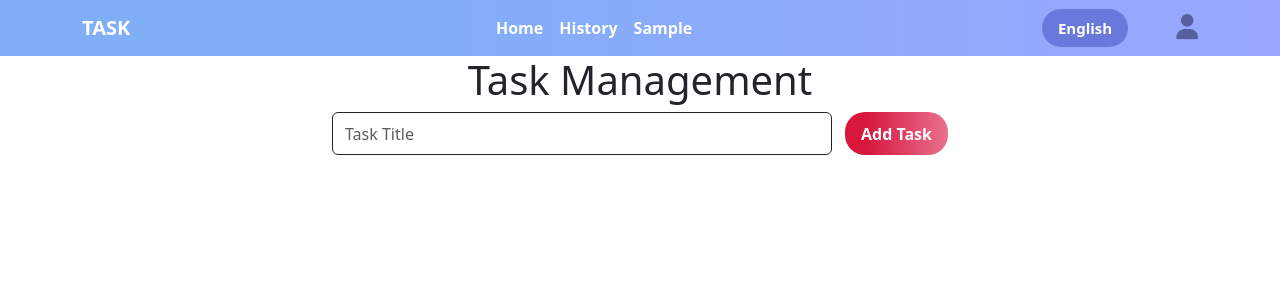
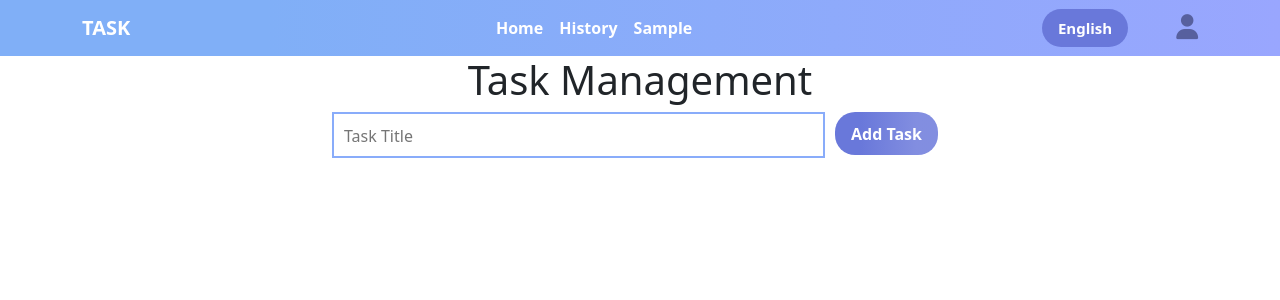
Before and after one commit to kumaragurumkce/taskmanage, a Vue app: page / in a window 1280 px wide. Shown: the top 300 px of the page. Built offline with nearby package versions, Linux system fonts and the light colour scheme; a web font is replaced by a local one.

Commit message:
input field expand

```diff
--- a/src/assets/style.css
+++ b/src/assets/style.css
@@ -10,17 +10,17 @@ white-space: nowrap;
   text-decoration: none;
 padding: 0.6rem 1rem ;
 border-radius: 20px;
-    background: rgb(215,23,59);
-background: linear-gradient(90deg, rgba(215,23,59,1) 21%, rgba(233,113,144,1) 100%);
+background: rgb(105,120,218);
+background: linear-gradient(90deg, rgba(105,120,218,1) 25%, rgba(129,141,224,0.9920343137254902) 79%);
 }
 
 
 .Addtask:hover{
-    background: rgb(215,23,59);
+background: rgb(105,120,218);
 }
 .task-title-input{
     max-width: 500px;
-    border: 1px solid ;
+    border: 2px solid #89ACFA ;
 }
 .deleteIcon,.editIcon{
     font-size: 1.2rem;
@@ -30,6 +30,7 @@ background: linear-gradient(90deg, rgba(215,23,59,1) 21%, rgba(233,113,144,1) 10
 .card-main{
     min-height: 200px;
     overflow: hidden;
+    border: none;
     box-shadow: rgba(0, 0, 0, 0.19) 0px 10px 20px, rgba(0, 0, 0, 0.23) 0px 6px 6px;
 }
 .task-content{
@@ -71,6 +72,10 @@ font-weight: 600;
     font-weight: 600;
     background: rgb(105,120,218);background: linear-gradient(90deg, rgba(105,120,218,1) 18%, rgba(105,120,218,1) 60%);
 }
+.form-control:focus {
+    outline: none; /* Remove the default outline */
+    box-shadow: none;
+  }
 
 /*
 .dropdown-content {
@@ -121,3 +126,31 @@ font-weight: 600;
     background: rgb(128,175,247);
     background: linear-gradient(90deg, rgba(128,175,247,1) 21%, rgba(153,166,254,1) 100%);
 }
+.blinking-message{
+    animation: blink 0.5s ease-in-out 1;
+}
+
+.border-success-custom{
+    border: 2px solid #6978DA !important;
+}
+.border-danger-custom{
+    border: 2px solid #e43a1c;
+
+}
+@keyframes blink{
+    0% {
+        opacity: 1;
+      }
+      25% {
+        opacity: 0.5;
+      }
+      50% {
+        opacity: 0;
+      }
+      75% {
+        opacity: 0.5;
+      }
+      100% {
+        opacity: 1;
+      }
+}
--- a/src/views/Home.vue
+++ b/src/views/Home.vue
@@ -2,29 +2,43 @@
   <div class="container-fluid">
     <h1 class="text-center">Task Management</h1>
     <div class="row justify-content-center">
-      <div class="col-6">
+      <div class="col-6 ">
+
         <form @submit.prevent="submitForm">
-          <div class="d-flex justify-content-between">
-            <input class="form-control task-title-input me-2"
-             v-model="task.title" placeholder="Task Title" required />
-            <button type="submit" class="Addtask">
+          <div class="d-flex justify-content-between header-2">
+            <textarea
+              id="expandableInput"
+              class="border-none task-title-input me-2"
+              :class="{'border-success-custom': isValid, 'border-danger-custom': titleError}"
+              v-model="task.title"
+              placeholder="Task Title"
+              :style="{ height: textareaHeight, overflowY: overflow }"
+              @input="addtaskInputheightadjust"
+              @blur="validateinputAdd"
+              ref="textarea"
+            />
+            <button type="submit" class="Addtask ">
               {{ isEditing ? 'Update Task' : 'Add Task' }}
             </button>
+          </div>
+          <div v-if="titleError" class="text-danger blinking-message">
+            {{ titleError }}
           </div>
         </form>
       </div>
     </div>
-
+<div class="edit-css">
     <TaskList @edit-task="editTask" />
-    <!-- Custom Modal -->
+  </div> <!-- Custom Modal -->
     <div v-if="showModal" class="modal-overlay" @click.self="closeModal">
-      <div class="modal-content"  :style="{background: task.backgroundColor}">
+      <div class="modal-content" :style="{ background: task.backgroundColor }">
         <div class="modal-header">
           <button class="model-close border-none" @click="closeModal">&times;</button>
         </div>
         <div class="modal-body">
           <textarea
-            class="modal-textarea" :style="{background: task.backgroundColor}"
+            class="modal-textarea"
+            :style="{ background: task.backgroundColor }"
             v-model="task.title"
             @input="adjustTextareaHeight"
             @blur="updateTask"
@@ -50,14 +64,22 @@ export default {
     return {
       task: { id: null, title: '', date: '', backgroundColor: '', fontColor: '' },
       isEditing: false,
-      showModal: false, // State to control the modal visibility
+      showModal: false,
+      titleError: '',
+      isValid: false,
+      textareaHeight: '50px',
+      maxHeight: '200px',
+      overflow: 'hidden',
     };
   },
-
   methods: {
     ...mapActions(['addTask', 'updateTask']),
 
     submitForm() {
+      // Perform validation before submitting
+      this.validateinputAdd();
+
+      if (this.isValid) {
         if (this.isEditing) {
           this.updateTask(this.task);
         } else {
@@ -67,16 +89,47 @@ export default {
           this.task.date = date;
           this.task.backgroundColor = this.getLightBackgroundColor();
           this.task.fontColor = this.getDarkFontColor();
-        console.log(this.task.id);
           this.addTask(this.task);
         }
         this.resetForm();
+      }
     },
 
+    validateinputAdd() {
+      // Validation logic
+      if (this.task.title.trim() === '') {
+        this.titleError = 'Task cannot be empty. Please enter a task before adding it.';
+        this.isValid = false;
+      } else {
+        this.titleError = '';
+        this.isValid = true;
+      }
+    },
+
+    addtaskInputheightadjust() {
+      this.$nextTick(() => {
+        const textarea = this.$refs.textarea;
+        textarea.style.height = '50px';
+        const scrollHeight = textarea.scrollHeight;
+
+        if (scrollHeight > parseInt(this.maxHeight)) {
+          textarea.style.height = this.maxHeight;
+          textarea.style.overflowY = 'auto';
+        } else {
+          textarea.style.height = `${scrollHeight}px`;
+          textarea.style.overflowY = 'hidden';
+        }
+      });
+    },
 
     resetForm() {
       this.task = { id: null, title: '', date: '', backgroundColor: '', fontColor: '' };
       this.isEditing = false;
+      this.titleError = '';
+      this.isValid = false;
+      this.textareaHeight = '50px';
+      this.overflow = 'hidden';
+      this.addtaskInputheightadjust(); // Adjust height on form reset
     },
 
     editTask(task) {
@@ -102,40 +155,57 @@ export default {
 
     adjustTextareaHeight() {
       const textarea = this.$refs.textarea;
-      textarea.style.height = 'auto'; // Reset height
-      textarea.style.height = textarea.scrollHeight + 'px'; // Adjust based on scroll height
+      textarea.style.height = 'auto';
+      textarea.style.height = textarea.scrollHeight + 'px';
     },
 
     getLightBackgroundColor() {
-      // Generate a light background color
-          // Generate soft pastel-like colors for a classic light theme
-          const hue = Math.floor(Math.random() * 360); // Random hue
-      const saturation = 60 + Math.random() * 20; // Saturation between 60% and 80%
-      const lightness = 80 + Math.random() * 10; // Lightness between 80% and 90%
-
+      const hue = Math.floor(Math.random() * 360);
+      const saturation = 60 + Math.random() * 20;
+      const lightness = 80 + Math.random() * 10;
       return `hsl(${hue}, ${saturation}%, ${lightness}%)`;
-
     },
 
     getDarkFontColor() {
-      const hue = Math.floor(Math.random() * 360); // Random hue
-      const saturation = 40 + Math.random() * 20; // Saturation between 40% and 60%
-      const lightness = 20 + Math.random() * 10; // Lightness between 20% and 30%
-
+      const hue = Math.floor(Math.random() * 360);
+      const saturation = 40 + Math.random() * 20;
+      const lightness = 20 + Math.random() * 10;
       return `hsl(${hue}, ${saturation}%, ${lightness}%)`;
-
     },
+  },
+  mounted() {
+    this.addtaskInputheightadjust();
   },
 };
 </script>
 
 <style scoped>
-.task-title-input{
+textarea {
+  max-width: 80%;
+  width: 80%;
+  max-height: 200px;
+  resize: none;
+  box-sizing: border-box;
+  padding: 10px;
+  font-size: 16px;
+  height: 50px;
+  position: absolute;
+  z-index: 1;
+}
+.header-2{
+position: relative;
+}
+.edit-css{
+  position: relative;
+  z-index: 1;
+}
+button.Addtask {
+  position: absolute;
+  right: 10px;
+}
 
-}
 /* Modal Styles */
 .modal-overlay {
-  /* visibility: visible; */
   position: fixed;
   top: 0;
   left: 0;
@@ -149,15 +219,14 @@ export default {
 }
 
 .modal-content {
-  /* background: rgb(226, 12, 12); */
   border-radius: 8px;
   padding: 10px;
   max-width: 700px;
   width: 100%;
   position: relative;
-  max-height: 80vh; /* Set a max-height to limit the modal size */
-  overflow-y: auto; /* Enable scrolling if content exceeds the max-height */
-  transition: height 0.3s ease; /* Smooth transition for height changes */
+  max-height: 80vh;
+  overflow-y: auto;
+  transition: height 0.3s ease;
 }
 
 .modal-header {
@@ -171,14 +240,16 @@ export default {
   font-size: 1.5rem;
   cursor: pointer;
 }
-.model-close:active{
+
+.model-close:active {
   border: none;
   outline: none;
 }
+
 .modal-body {
   margin-top: 10px;
-  max-height: calc(80vh - 60px); /* Adjust this based on modal header/footer */
-  overflow-y: auto; /* Make the modal body scrollable if needed */
+  max-height: calc(80vh - 60px);
+  overflow-y: auto;
 }
 
 .modal-textarea {
@@ -186,28 +257,26 @@ export default {
   min-height: 100px;
   padding: 10px;
   font-size: 16px;
-  border: 0px solid #ddd;
+  border: none;
   border-radius: 4px;
-  border: none;
   box-sizing: border-box;
-  resize: none; /* Disable manual resizing */
-  overflow-y: hidden; /* Hide vertical scrollbar */
+  resize: none;
+  overflow-y: hidden;
 }
-.modal-textarea:focus{
+
+.modal-textarea:focus {
   outline: black;
-  border:1px solid rgba(0, 0, 0, 0.5)
+  border: 1px solid rgba(0, 0, 0, 0.5);
 }
 
 ::-webkit-scrollbar {
   width: 10px;
 }
 
-/* Track */
 ::-webkit-scrollbar-track {
   background: #f1f1f1;
 }
 
-/* Handle */
 ::-webkit-scrollbar-thumb {
   background: #888;
 }
--- a/src/views/Profile.vue
+++ b/src/views/Profile.vue
@@ -10,6 +10,7 @@
       </div>
     </div>
   </template>
+
 
   <script>
   export default {
--- a/src/views/tasklist.vue
+++ b/src/views/tasklist.vue
@@ -1,5 +1,5 @@
 <template>
-    <div class="container-fluid my-5">
+    <div class="container-fluid my-5 tasklist-position" >
       <div class="row">
         <div class="col-md-6 col-sm-6 col-12 col-lg-3" :class="{'mt-lg-3' : index >=4 }"
            v-for="(task,index) in allTasks.slice().reverse()" :key="task.id">
@@ -48,5 +48,7 @@
   .row > .col-md-3:nth-child(n + 5) {
   margin-top: 1rem;
 }*/
-
+.tasklist-position{
+  position:relative;
+}
   </style>
```
Lines whose indentation alone changed are shown as unchanged.
